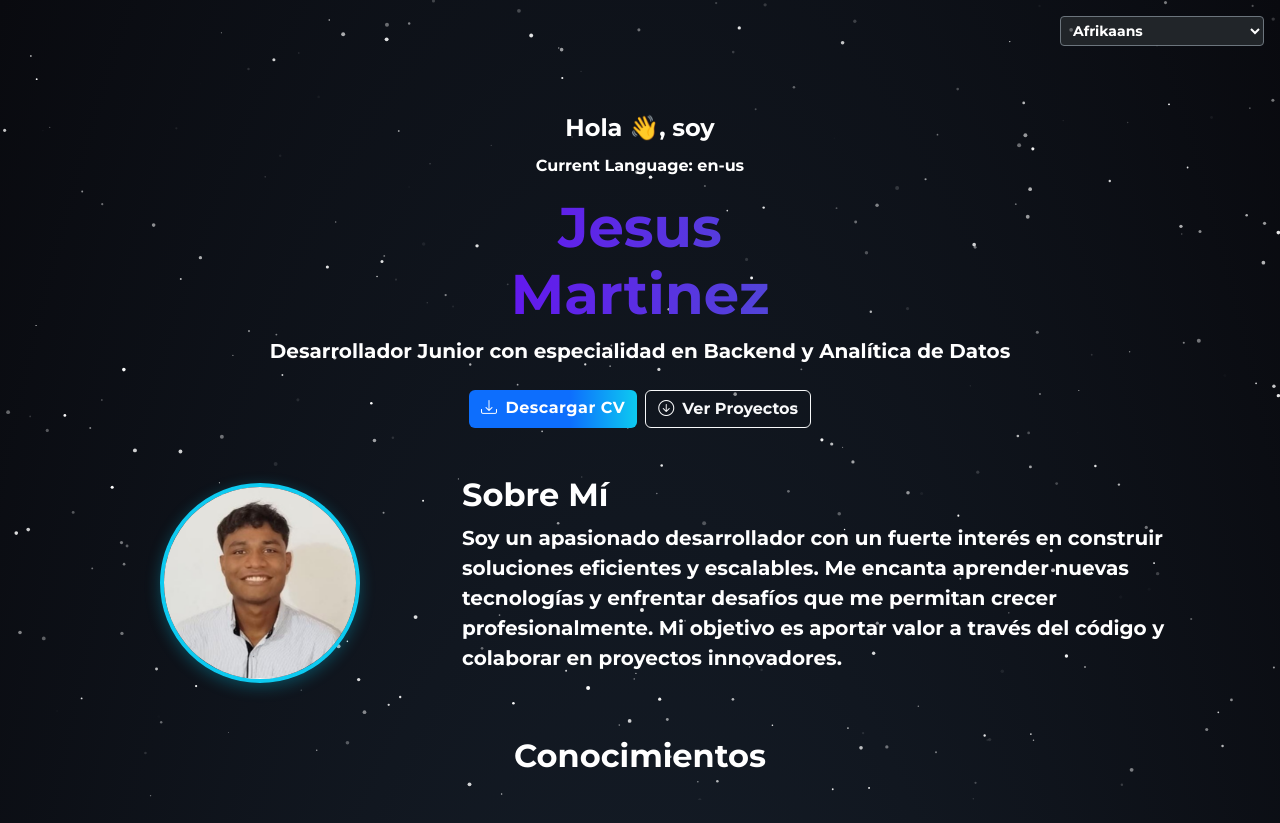
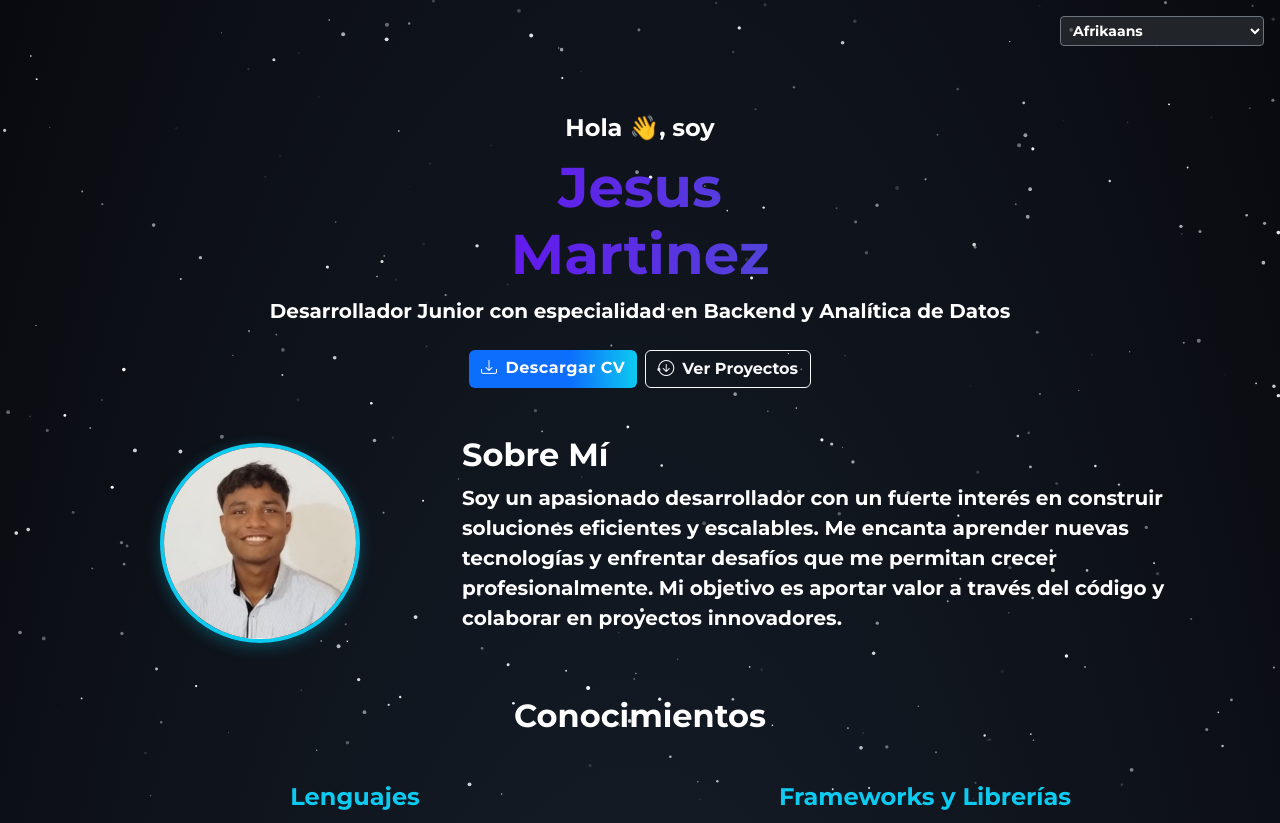
Before and after one commit to CodeByJesus/Portafolio-jesus, a Django app: template web/templates/inicio.html in a window 1280 px wide. Shown: the top 823 px of the page. Run offline with Django 4.2, Linux system fonts and the light colour scheme; the template is opened without the code that fills it, so the values that code supplies are empty.

Commit message:
Fix: Remove debug LANGUAGE_CODE display from template

```diff
--- a/web/templates/inicio.html
+++ b/web/templates/inicio.html
@@ -7,7 +7,7 @@
 
 <section id="inicio" class="mb-5 text-center">
   <p class="fs-4 mb-2">{% trans "Hola 👋, soy" %}</p>
-  <p>Current Language: {{ LANGUAGE_CODE }}</p>
+
   <h1 class="nombre-animado nombre-grande mb-0">Jesus</h1>
   <h2 class="nombre-animado nombre-mediano">Martinez</h2>
   <p class="fs-5 mb-4">{% trans "Desarrollador Junior con especialidad en Backend y Analítica de Datos" %}</p>
```
